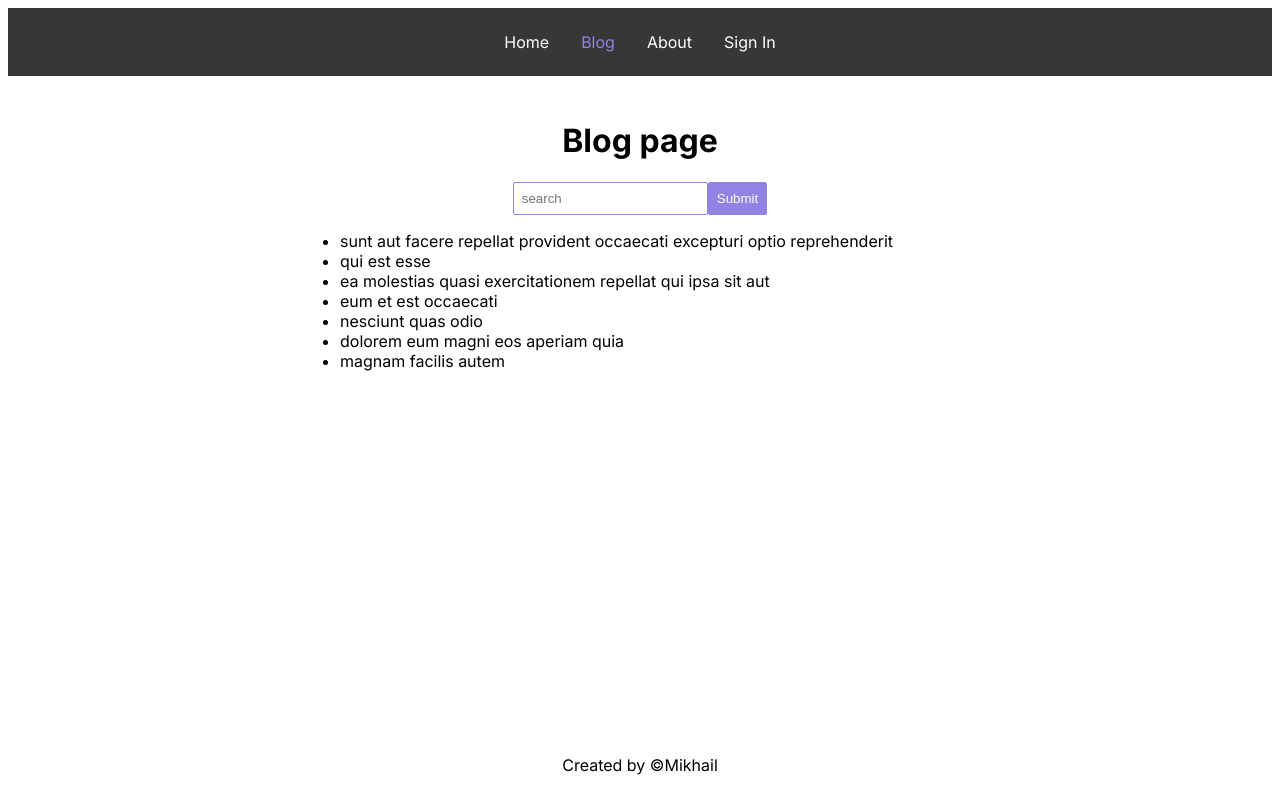
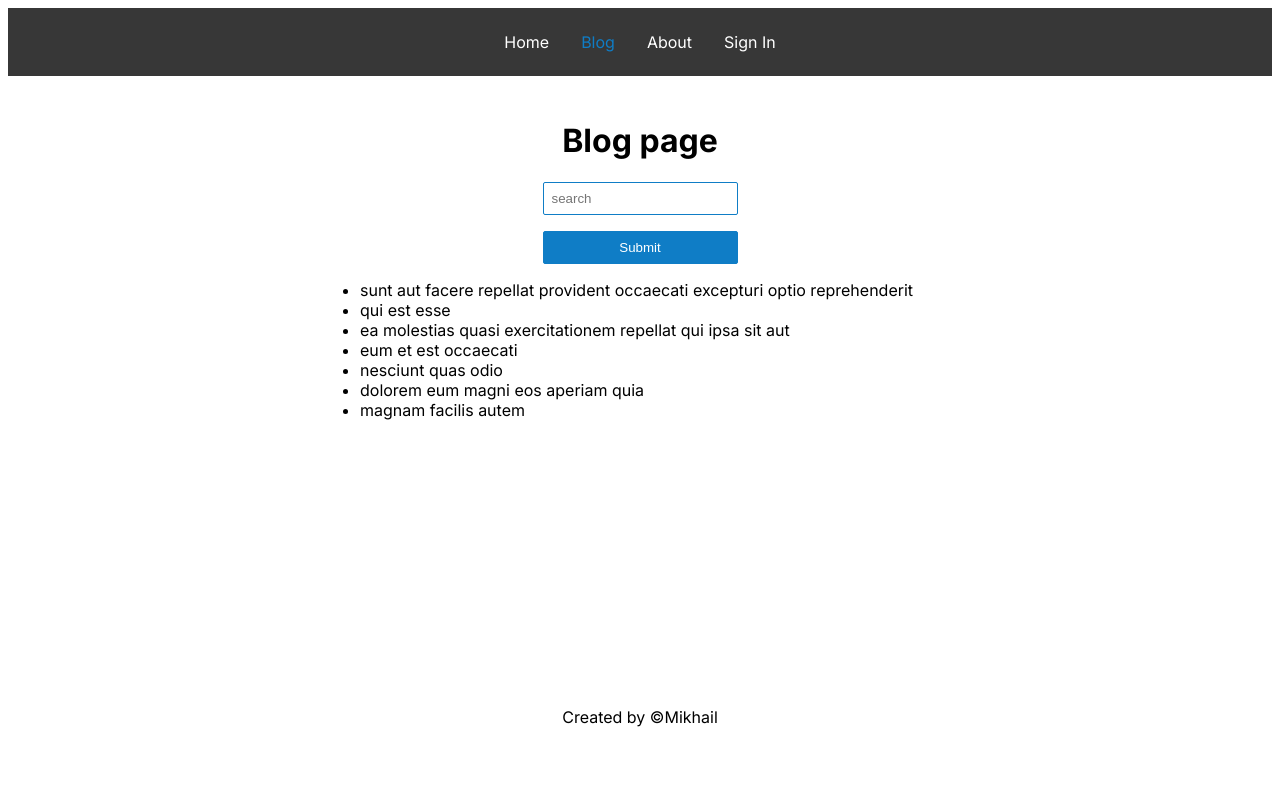
Before and after one commit to MihailMatveichuk/test-next-project, a Next.js app: page /blog in a window 1280 px wide. Built offline with nearby package versions, Linux system fonts and the light colour scheme; no server answers.

Commit message:
feat: add custom auth page

```diff
--- a/config/auth.ts
+++ b/config/auth.ts
@@ -26,7 +26,10 @@ export const AuthConfig: AuthOptions = {
         return null;
        }
     })
-]
+],
+pages: {
+    signIn: '/signin'
+}
 }
 
 
--- a/src/app/components/Navbar.tsx
+++ b/src/app/components/Navbar.tsx
@@ -34,7 +34,7 @@ console.log(session);
         {session?.data && (
             <Link href='/profile'>Profile</Link>
         )}
-        {session?.data ? <Link href='#' onClick={() => signOut({callbackUrl: '/'})}>Sign Out</Link> : <Link href='/api/auth/signin'>Sign In</Link>}
+        {session?.data ? <Link href='#' onClick={() => signOut({callbackUrl: '/'})}>Sign Out</Link> : <Link href='/signin'>Sign In</Link>}
     </nav>
   )
 }
--- a/src/app/globals.css
+++ b/src/app/globals.css
@@ -1,5 +1,10 @@
-body {
+* {
   box-sizing: border-box;
+}
+
+:root {
+  --color-bg: #2C2C32;
+  --color-active: #0f7dc6;
 }
 
 .container {
@@ -81,22 +86,52 @@ nav a:hover {
 }
 
 .active {
-  color: rgb(145, 130, 227);
+  color: var(--color-active);
   cursor: default;
 }
 
-.search-form input {
+.search-form input, form input {
   padding: 8px;
-  border: 0.5px solid rgb(145, 130, 227);
+  border: 0.5px solid var(--color-active);
   border-radius: 2px;
   outline: none;
 }
 
 .search-form button {
   padding: 8px;
-  border: 0.5px solid rgb(145, 130, 227);
+  border: 0.5px solid var(--color-active);
   color: white;
-  background: rgb(145, 130, 227);
+  background: var(--color-active);
   border-radius: 2px;
   cursor: pointer;
 }
+
+form {
+  display: flex;
+  justify-content: center;
+  flex-direction: column;
+  gap: 1rem;
+}
+
+form button, button {
+  background-color: var(--color-active);
+  cursor: pointer;
+  color: white;
+  border: none;
+}
+
+button {
+  padding: 0.5rem 1rem;
+}
+
+.stack {
+  display: flex;
+  flex-direction: column;
+  align-items: center;
+  gap: 1rem;
+}
+
+.login-form {
+  display: grid;
+  gap: 1rem;
+}
```
Also changed, not shown: src/app/components/GoogleButton.tsx (added, +17 -0 lines), src/app/components/SingInForm.tsx (added, +38 -0 lines), src/app/signin/page.tsx (added, +12 -0 lines).
